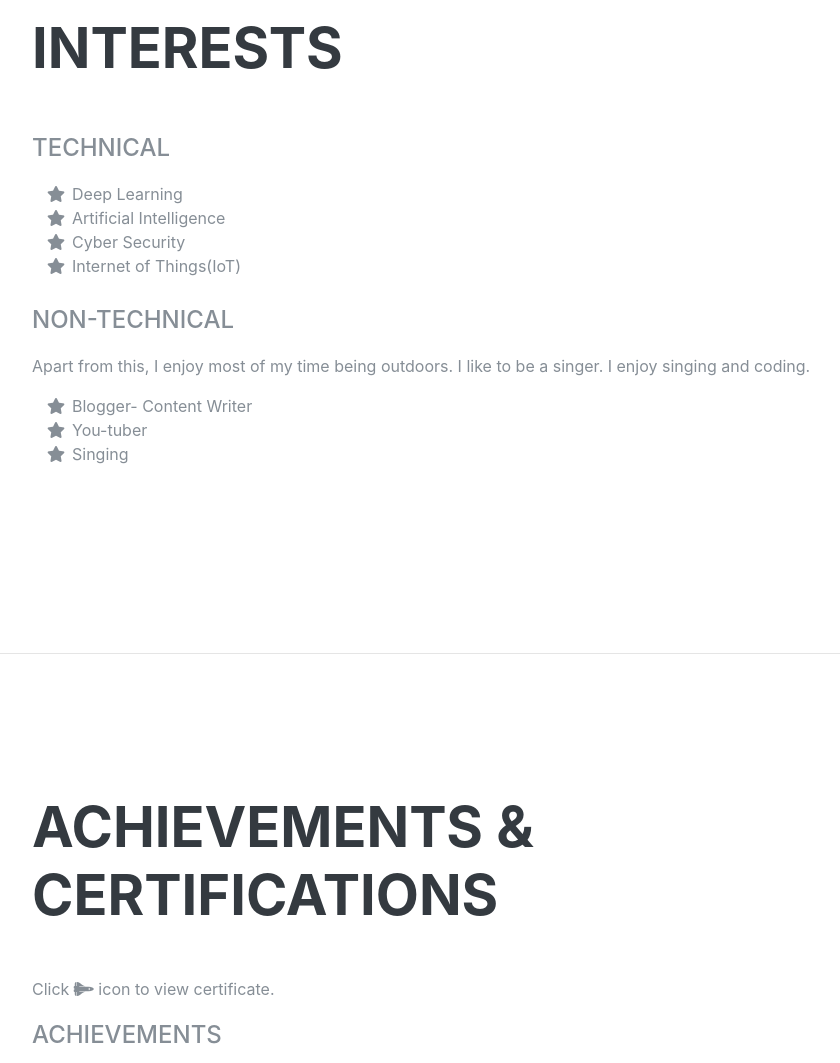
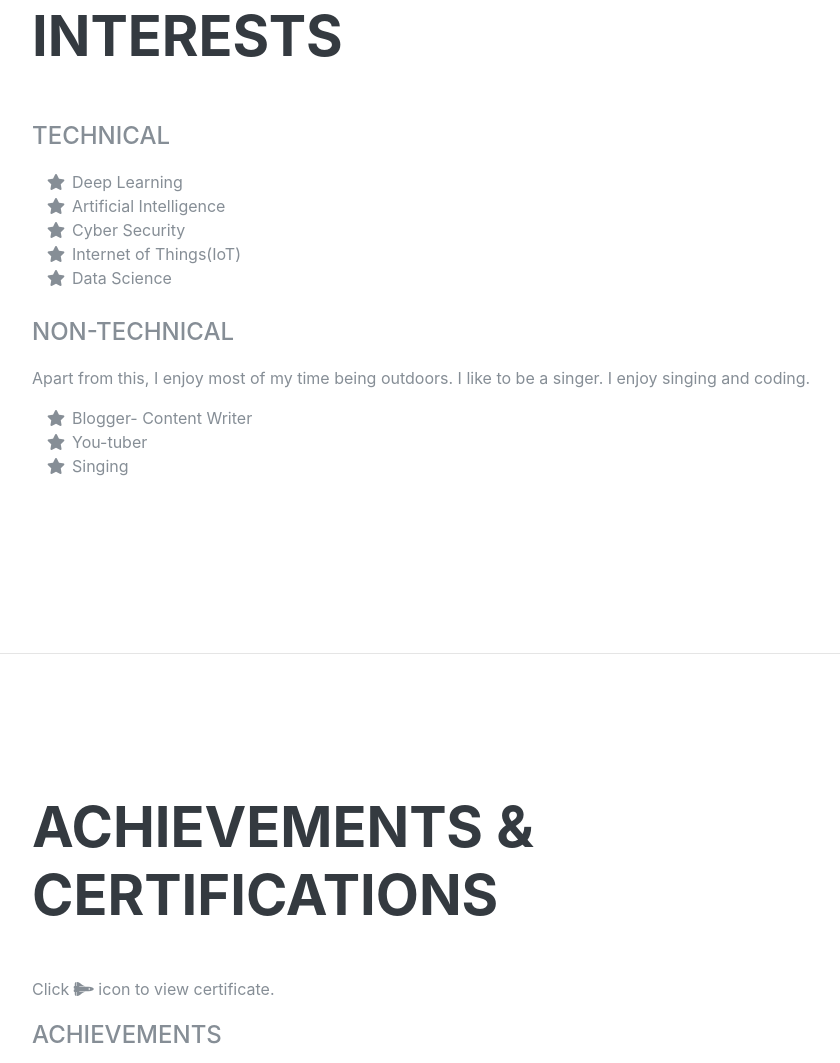
Before and after one commit to theyug7/theyug7.github.io, a plain HTML site: page index.html in a window 1280 px wide. Shown: the part 5764-6827 px from the top of the page, without its empty margins (288-1128 px from the left). Drawn offline with Linux system fonts and the light colour scheme; a web font is replaced by a local one.

Commit message:
new changes

```diff
--- a/index.html
+++ b/index.html
@@ -486,6 +486,9 @@
           <li>
             <i class="fa-li fa fa-star"></i>
             Internet of Things(IoT)</li>
+          <li>
+            <i class="fa-li fa fa-star"></i>
+            Data Science</li>
         </ul><br/>
 
 		<div class="subheading mb-3">Non-technical</div>
```
